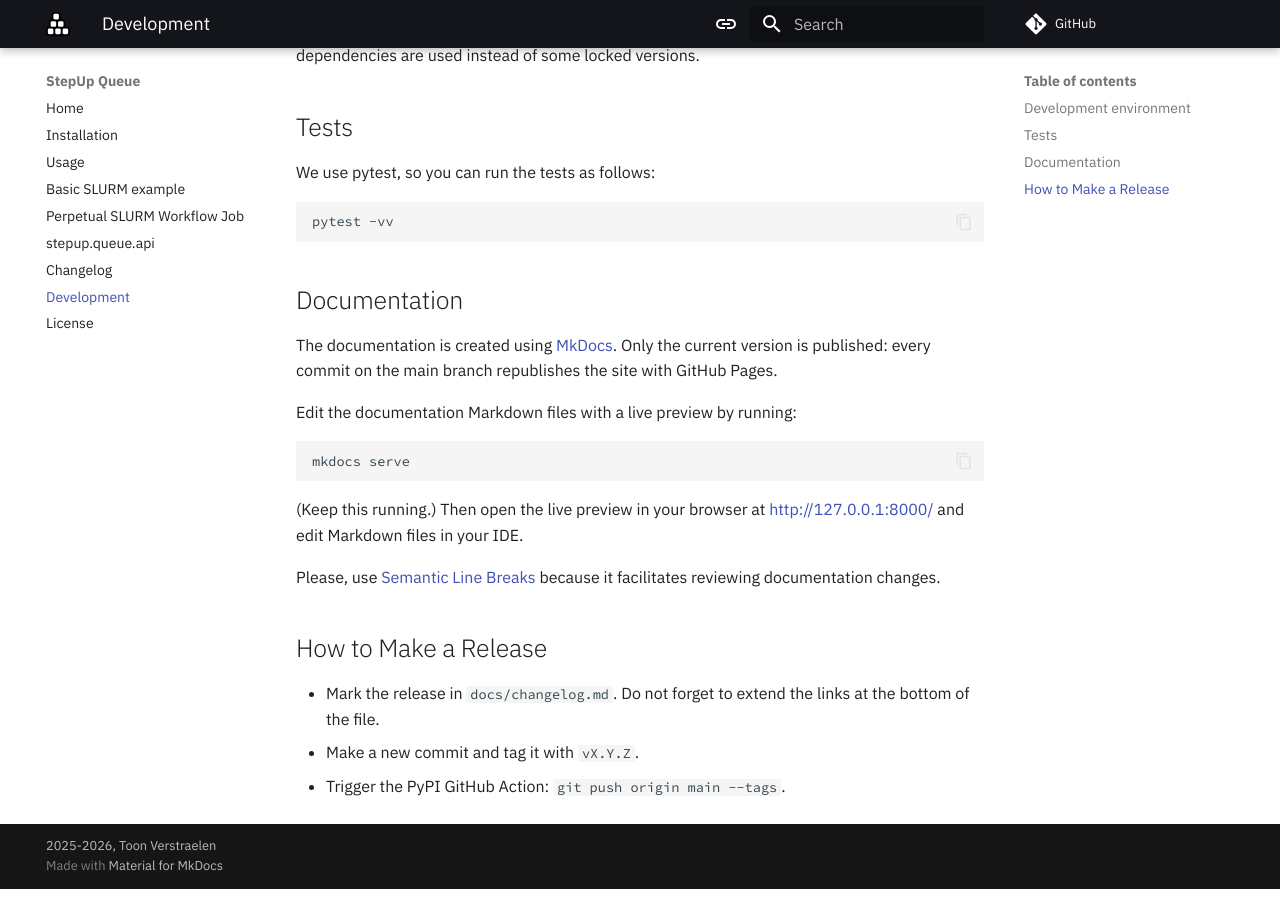
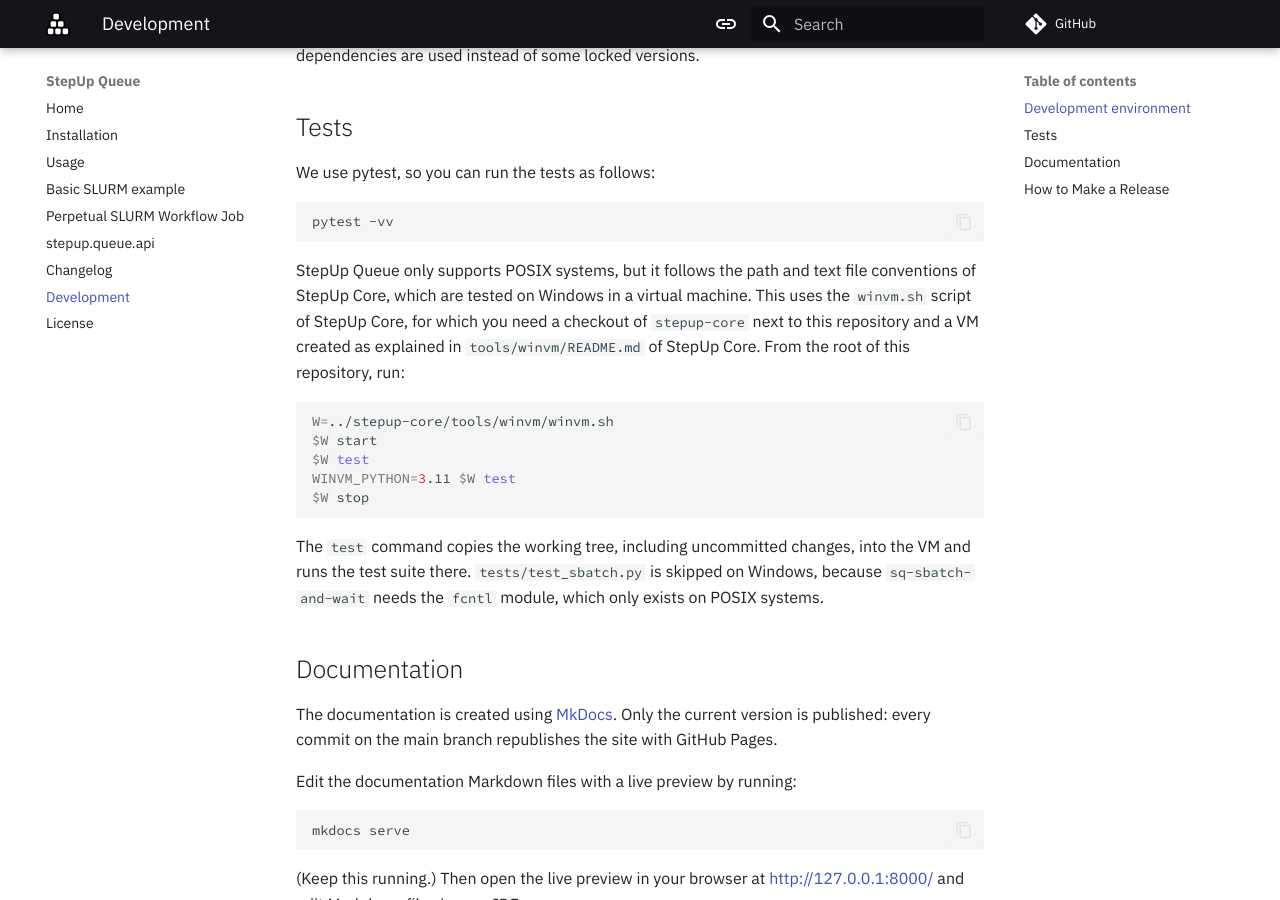
Before and after one commit to reproducible-reporting/stepup-queue, an MkDocs documentation site: the page built from docs/development.md, in a window 1280 px wide and 900 px high, scrolled down 906 px. Built offline with MkDocs 1.6.1 and Material for MkDocs 9.7.7, drawn with Linux system fonts in a browser that asks for light colours; comment, search, counter and statistics services are not loaded.

Commit message:
Update documentation with StepUp 4.1 changes

````diff
--- a/docs/development.md
+++ b/docs/development.md
@@ -61,6 +61,27 @@ We use pytest, so you can run the tests as follows:
 pytest -vv
 ```
 
+StepUp Queue only supports POSIX systems,
+but it follows the path and text file conventions of StepUp Core,
+which are tested on Windows in a virtual machine.
+This uses the `winvm.sh` script of StepUp Core,
+for which you need a checkout of `stepup-core` next to this repository
+and a VM created as explained in `tools/winvm/README.md` of StepUp Core.
+From the root of this repository, run:
+
+```bash
+W=../stepup-core/tools/winvm/winvm.sh
+$W start
+$W test
+WINVM_PYTHON=3.11 $W test
+$W stop
+```
+
+The `test` command copies the working tree, including uncommitted changes, into the VM
+and runs the test suite there.
+`tests/test_sbatch.py` is skipped on Windows,
+because `sq-sbatch-and-wait` needs the `fcntl` module, which only exists on POSIX systems.
+
 ## Documentation
 
 The documentation is created using [MkDocs](https://www.mkdocs.org/).
````
Also changed, not shown: CLAUDE.md (+15 -0 lines), docs/changelog.md (+13 -0 lines), docs/installation.md (+4 -1 lines), 1 other file.
